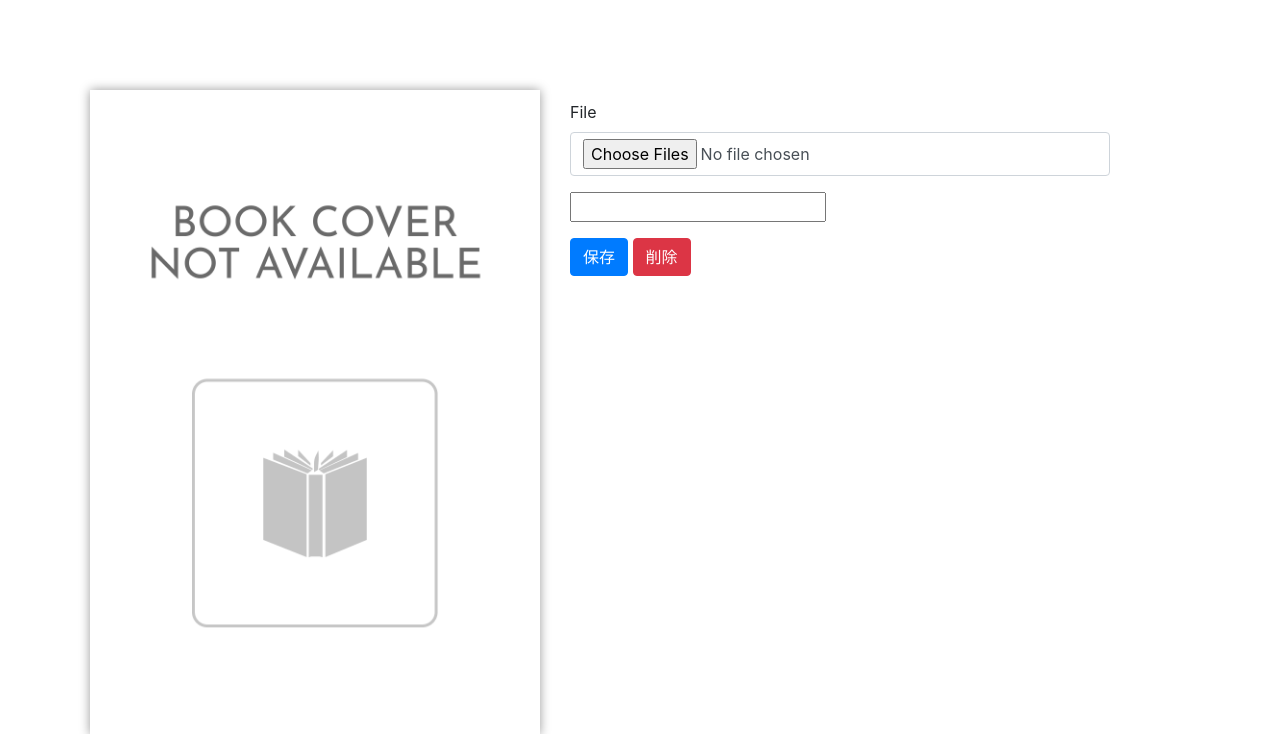
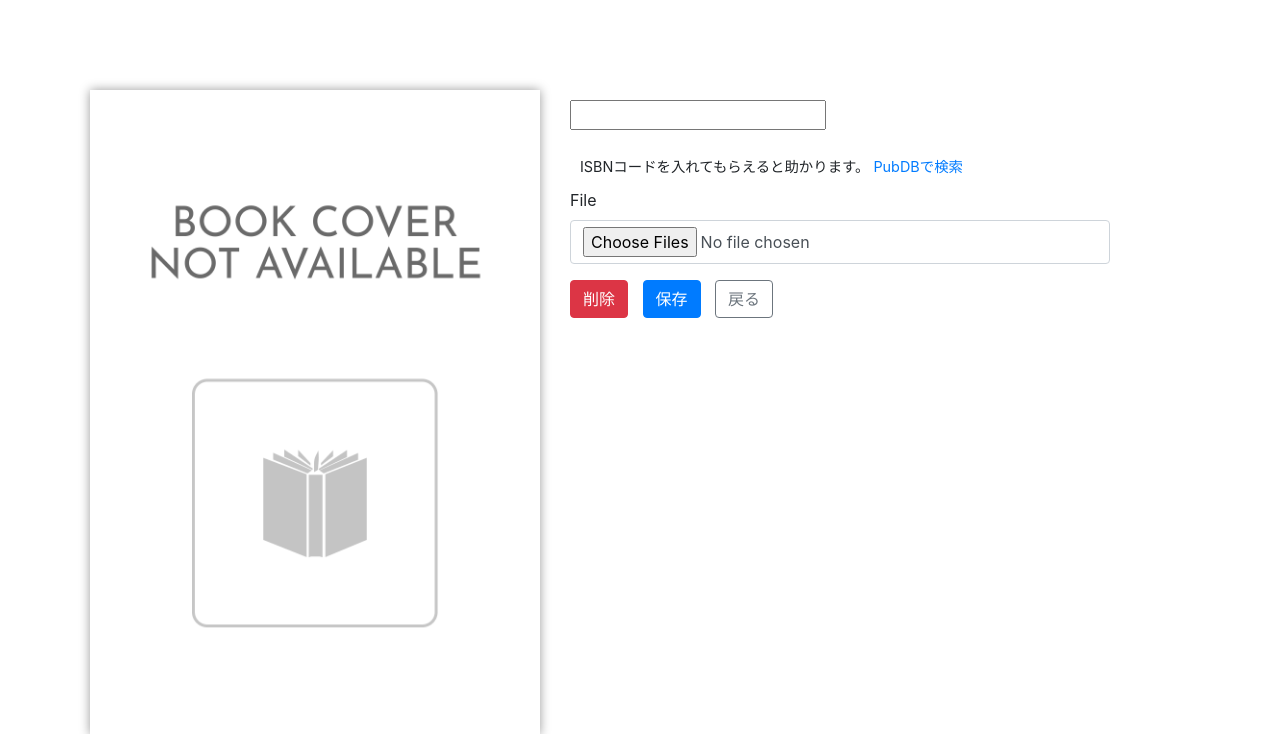
Before and after one commit to shunyooo/digital-library-django, a Django app: template library/book/templates/book/update.html in a window 1280 px wide. Shown: the part 100-834 px from the top of the page. Run offline with Django 3.2, Linux system fonts and the light colour scheme; the template is opened without the code that fills it: values that come from a table or form of the project are taken from there, others are empty; parts of the project's set-up code (start-up, migrations or seed data) failed here and were passed over; some libraries are stand-ins or nearby versions.

Commit message:
remove thumbnail_image form, isbnの確認表示

```diff
--- a/library/book/templates/book/update.html
+++ b/library/book/templates/book/update.html
@@ -7,6 +7,24 @@ WSL-LIB| 削除確認
 {% endblock %}
 
 {% block content %}
+
+<template id="isbn-result-template">
+    <div class="isbn-result row">
+        <div class="res-thumbnail">
+            <img/>
+        </div>
+        <div class="res-right">
+            <div class="caption"></div>
+            <div class="res-title"></div>
+            <div class="res-author"></div>
+            <div class="res-publisher"></div>
+            <!--<div class="isbn-button-wrapper">-->
+            <!--<div class="btn btn-primary isbn-button-reflect">反映</div>-->
+            <!--<div class="btn btn-primary isbn-button-reflect-only-blank">空白箇所のみ反映</div>-->
+            <!--</div>-->
+        </div>
+    </div>
+</template>
 
 <div class="book-detail">
     <div class="book-image-wrap lazy-container">
@@ -21,23 +39,31 @@ WSL-LIB| 削除確認
 
     <div class="detail-right">
         <form method="post">
-            <div class="row">
-                <div class="col-12">
-                    {% bootstrap_form form layout='horizontal' %}
-                </div>
-            </div>
             <ul class="tags-edit">
                 <li><input name="tags-edit-input" id="tags-edit-input" class="tags-edit-input"
                            value={{book_tag_list_str}}></li>
             </ul>
             <div class="row">
                 <div class="col-12">
-                    <button class="btn btn-primary">保存</button>
+                    {% if object.isbn is none %}
+                    <div class="form-caption">
+                        ISBNコードを入れてもらえると助かります。
+                        <a href="https://www.books.or.jp/"> PubDBで検索 </a>
+                    </div>
+                    {% endif %}
+                    {% bootstrap_form form layout='horizontal' %}
+                </div>
+            </div>
+            <div class="row">
+                <div class="col-12 button-wrapper">
                     {% if object.status == 0 %}
                     <a class="btn btn-danger disabled" href="{% url 'book:delete' book.id %}">処理中は削除できません</a>
                     {% else %}
                     <a class="btn btn-danger" href="{% url 'book:delete' book.id %}">削除</a>
                     {% endif %}
+                    <button class="btn btn-primary">保存</button>
+                    <a class="btn btn-outline-secondary" href="javascript:void(0);"
+                       onclick="window.history.back();">戻る</a>
                 </div>
             </div>
             {% csrf_token %}
@@ -91,6 +117,58 @@ WSL-LIB| 削除確認
         });
 
         // $('.tags-edit').css('visibility', 'visible');
+        const $input_isbn = $('#id_isbn')
+        $input_isbn.on('input', (e) => {
+            const isbn = $input_isbn.val()
+            const opendb_url = "https://api.openbd.jp/v1/get?isbn=" + isbn;
+            console.log(isbn, opendb_url);
+
+            $.ajax({
+                url: opendb_url,
+                type: 'GET',
+            })
+            // Ajaxリクエストが成功した時発動
+                .done((data) => {
+                    $('.book-detail .isbn-result').remove()
+
+                    // 要素の作成
+                    const isbn_content = $('#isbn-result-template')[0].content
+                    const isbn_clone = document.importNode(isbn_content, true);
+                    const set_isbn_content = () => {
+                        $input_isbn.parent().parent().after(isbn_clone);
+                    }
+
+                    console.log(data);
+                    if (data[0] != null) {
+                        const summary = data[0]['summary']
+                        $('.res-thumbnail img', isbn_clone).prop({src: summary.cover})
+                        $('.res-title', isbn_clone).text('【 ※ 確認してください 】')
+                        $('.res-title', isbn_clone).text(summary.title)
+                        $('.res-author', isbn_clone).text(summary.author)
+                        $('.res-publisher', isbn_clone).text(summary.publisher)
+                        set_isbn_content()
+
+                        // 反映ボタンが押されたら
+                        // $('.isbn-button-reflect').onclick((e)=>{
+                        //     $('#id_title').val(summary.title)
+                        // })
+                    }
+                    else {
+                        $('.res-title', isbn_clone).text('見つかりません')
+                        set_isbn_content()
+                    }
+
+                })
+                // Ajaxリクエストが失敗した時発動
+                .fail((data) => {
+                    // $('.result').html(data);
+                    console.log(data);
+                })
+                // Ajaxリクエストが成功・失敗どちらでも発動
+                .always((data) => {
+
+                });
+        })
 
     });
 </script>
@@ -165,6 +243,33 @@ WSL-LIB| 削除確認
         background-color: #9DA2A9;
     }
 
+    .button-wrapper .btn {
+        margin-right: 10px;
+    }
+
+    .isbn-result {
+        padding: 15px;
+    }
+
+    .res-thumbnail {
+        float: left;
+    }
+
+    .res-thumbnail img {
+        width: 140px;
+    }
+
+    .res-right {
+        font-size: 0.9rem;
+        margin-left: 15px;
+        float: right;
+    }
+
+    .form-caption{
+        padding: 10px;
+        font-size: 0.9rem;
+    }
+
 </style>
 
 {% endblock %}
--- a/library/book/views.py
+++ b/library/book/views.py
@@ -115,7 +115,7 @@ class BookDetailView(DetailView):
 
 class BookUpdateView(UpdateView):
     model = Book
-    fields = ('thumbnail_image', 'title', 'sub_title', 'description', )
+    fields = ('isbn', 'title', 'sub_title', 'description', )
     template_name = "book/update.html"
 
     def get_context_data(self, *, object_list=None, **kwargs):
@@ -153,9 +153,9 @@ class BookUpdateView(UpdateView):
 
     def get_form(self, form_class=None):
         form = super(BookUpdateView, self).get_form(form_class)
-        form.fields['thumbnail_image'].required = False
         form.fields['sub_title'].required = False
         form.fields['description'].required = False
+        form.fields['isbn'].required = False
         return form
 
 
```
